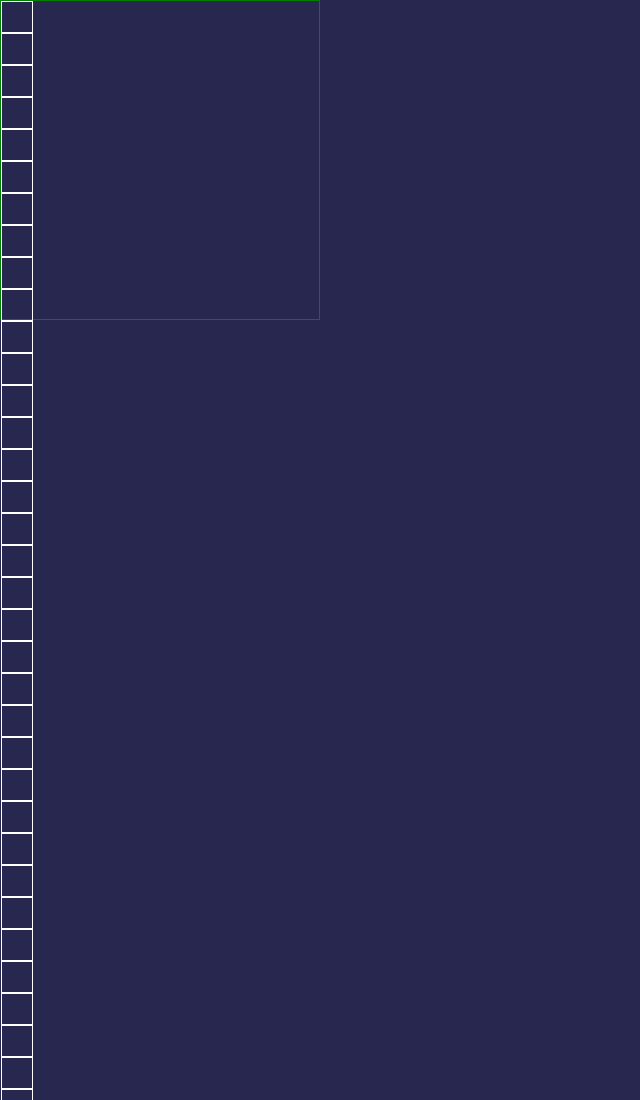
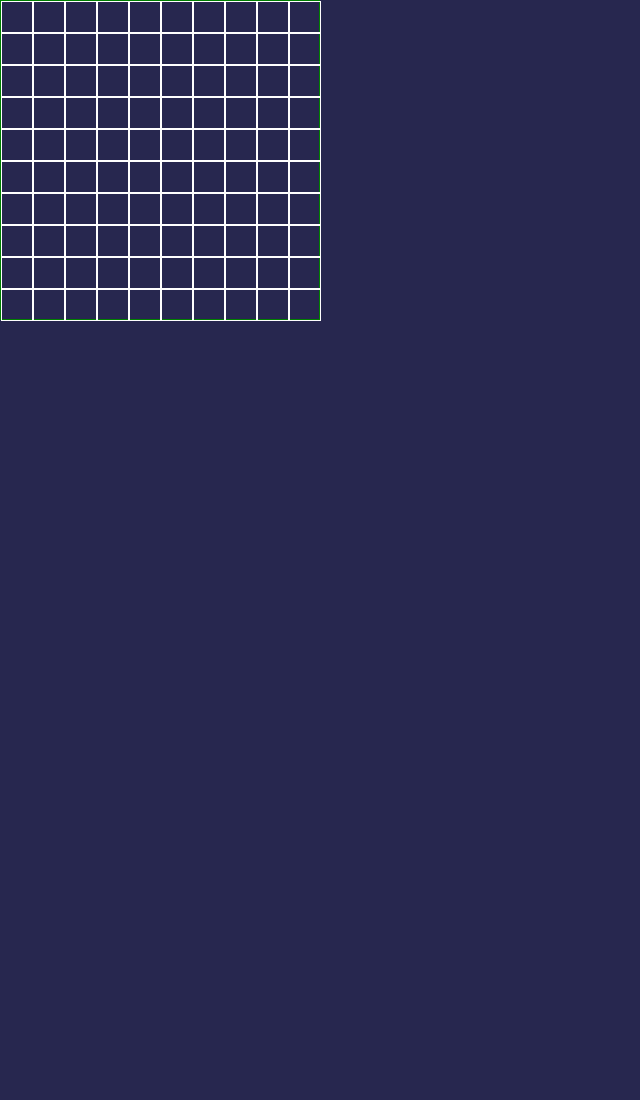
Before and after one commit to OrianaLand/Battleship, a website built with webpack: page index.html in a window 1280 px wide. Shown: the top 1100 px of the page, without its empty margins (0-640 px from the left). After the commit the page ends 800 px from the top, so only its background shows below. Built offline with nearby package versions, Linux system fonts and the light colour scheme.

Commit message:
style(grid): add basic grid styling for visualization

```diff
--- a/src/styles.css
+++ b/src/styles.css
@@ -36,6 +36,9 @@ body {
 }
 
 .grid{
+    display: grid;
+    grid-template-columns: repeat(10, 1fr);
+    grid-template-rows: repeat(10, 1fr);
     border: 1px solid green;
     height: 20em;
     width: 20em;
```
